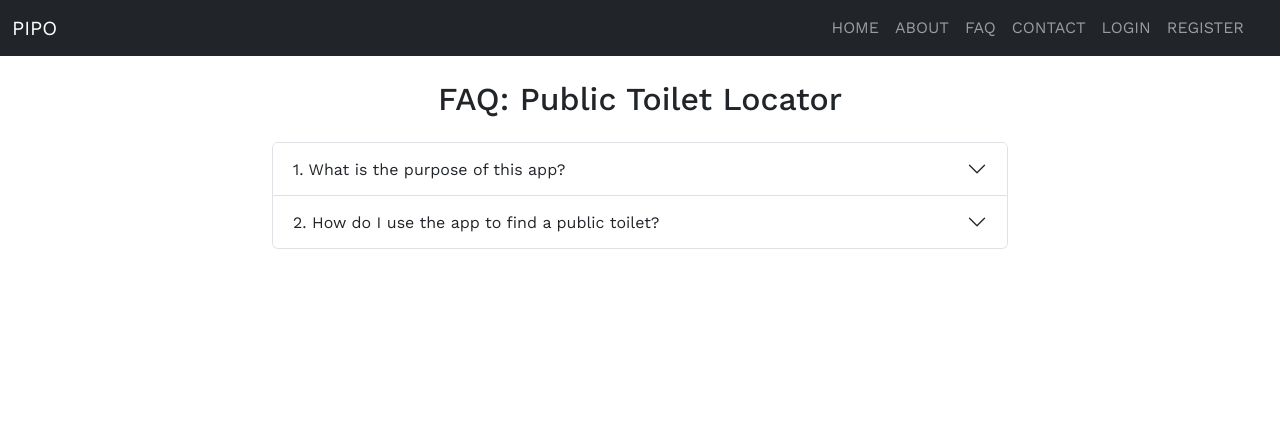
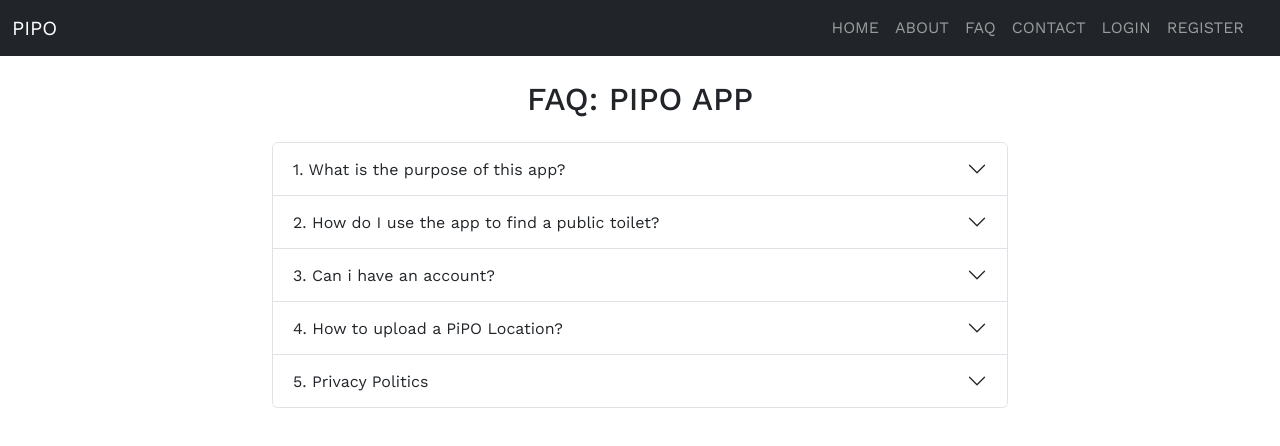
Before and after one commit to gabasaura/pipo-app-frontend, a React (Vite) app: page /faq in a window 1280 px wide. Shown: the top 446 px of the page. Built offline with nearby package versions, Linux system fonts and the light colour scheme.

Commit message:
commit de la entrega

```diff
--- a/src/components/pipomap.jsx
+++ b/src/components/pipomap.jsx
@@ -138,9 +138,9 @@ function PipoMap() {
 									<LeaveComment id={`comment-${pipo.id}`} text={userComment} onChange={handleCommentChange}/>
 								</div>
 								<div className="modal-footer">
-									<button type="submit" className="btn btn-primary" onSubmit={handleSubmitComment}>Submit</button>
+									<button type="submit" className="btn btn-outline-info" onSubmit={handleSubmitComment}>Submit</button>
 
-									<button type="button" className="btn btn-secondary" data-bs-dismiss="modal">Close</button>
+									<button type="button" className="btn btn-outline-light" data-bs-dismiss="modal">Close</button>
 								</div>
 							</div>
 						</div>
--- a/src/pages/Faq.jsx
+++ b/src/pages/Faq.jsx
@@ -6,7 +6,7 @@ const Faq = () => {
         <div className="container">
             <div className="row justify-content-center">
                 <div className="col-md-8">
-                    <h2 className="text-center my-4">FAQ: Public Toilet Locator</h2>
+                    <h2 className="text-center my-4">FAQ: PIPO APP</h2>
                     <div className="accordion" id="faqAccordion">
                         <div className="accordion-item">
                             <h2 className="accordion-header" id="heading1">
@@ -32,6 +32,42 @@ const Faq = () => {
                                 </div>
                             </div>
                         </div>
+                        <div className="accordion-item">
+                            <h2 className="accordion-header" id="heading3">
+                                <button className="accordion-button collapsed" type="button" data-bs-toggle="collapse" data-bs-target="#collapse3" aria-expanded="false" aria-controls="collapse3">
+                                    3. Can i have an account?
+                                </button>
+                            </h2>
+                            <div id="collapse3" className="accordion-collapse collapse" aria-labelledby="heading3" data-bs-parent="#faqAccordion">
+                                <div className="accordion-body">
+                                    Sure you do! You can create your own account in order to enjoy all the fantastic PiPO features.
+                                </div>
+                            </div>
+                        </div>
+                        <div className="accordion-item">
+                            <h2 className="accordion-header" id="heading4">
+                                <button className="accordion-button collapsed" type="button" data-bs-toggle="collapse" data-bs-target="#collapse4" aria-expanded="false" aria-controls="collapse4">
+                                    4. How to upload a PiPO Location?
+                                </button>
+                            </h2>
+                            <div id="collapse4" className="accordion-collapse collapse" aria-labelledby="heading4" data-bs-parent="#faqAccordion">
+                                <div className="accordion-body">
+                                    If you have an account, you will be allow to add new locations for the community, but before you can see it in the map, it must be approved by and administrator, in order to check the information.
+                                </div>
+                            </div>
+                        </div>
+                        <div className="accordion-item">
+                            <h2 className="accordion-header" id="heading5">
+                                <button className="accordion-button collapsed" type="button" data-bs-toggle="collapse" data-bs-target="#collapse5" aria-expanded="false" aria-controls="collapse5">
+                                    5. Privacy Politics
+                                </button>
+                            </h2>
+                            <div id="collapse5" className="accordion-collapse collapse" aria-labelledby="heading5" data-bs-parent="#faqAccordion">
+                                <div className="accordion-body">
+                                   We have a strong Privacy Policy, this mean that all gathered data from our users  will not be share with any other company, in the same way our users can request the elimination of their account and their data from our servers at any time.
+                                </div>
+                            </div>
+                        </div>
                         {/* Add more accordion items for each FAQ question */}
                     </div>
                 </div>
```
